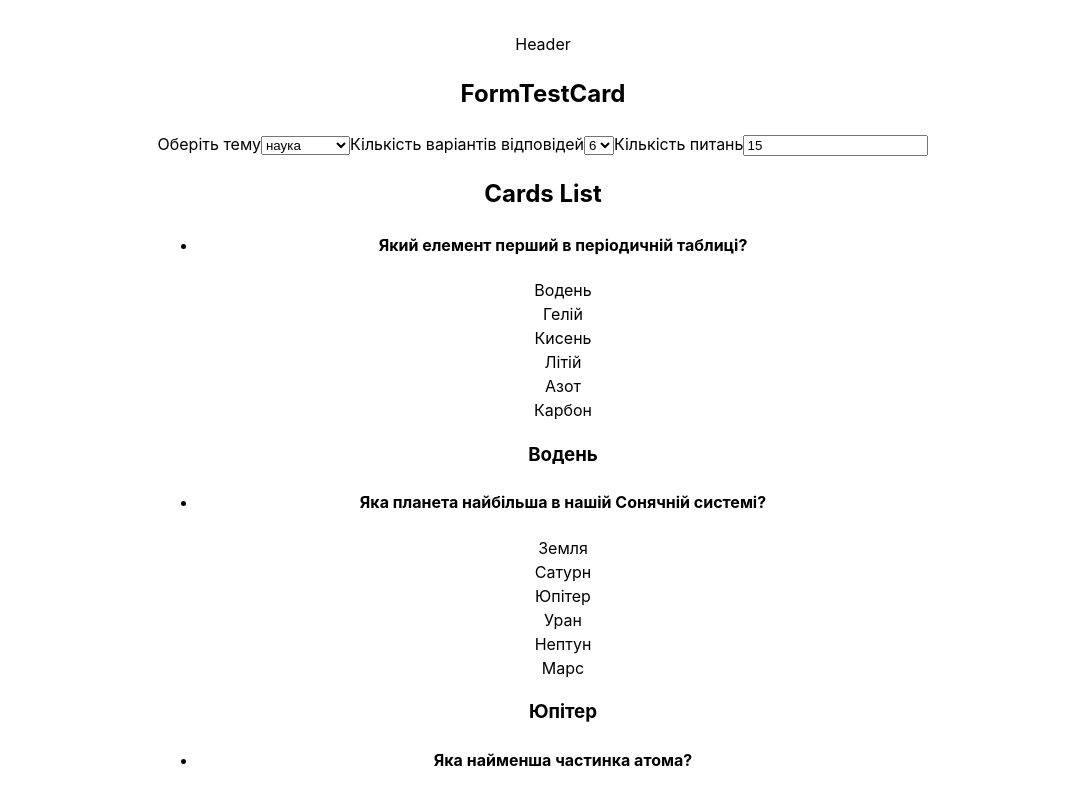
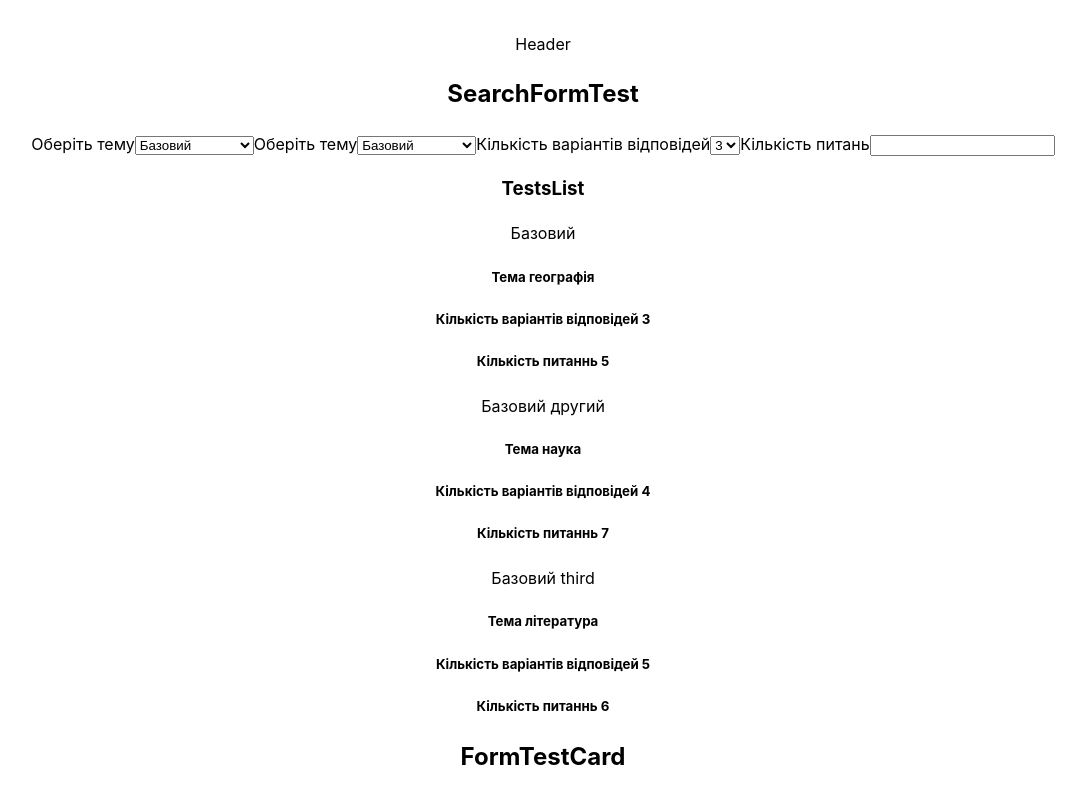
Before and after one commit to MorskoySom/test-skills, a React (Vite) app: page / in a window 1280 px wide. Shown: the top 796 px of the page, without its empty margins (97-1183 px from the left). Built offline with nearby package versions, Linux system fonts and the light colour scheme.

Commit message:
need fix new search

```diff
--- a/package.json
+++ b/package.json
@@ -12,6 +12,7 @@
     "preview": "vite preview"
   },
   "dependencies": {
+    "formik": "^2.4.6",
     "nanoid": "^5.0.7",
     "react": "^18.3.1",
     "react-dom": "^18.3.1"
--- a/src/App.jsx
+++ b/src/App.jsx
@@ -1,6 +1,7 @@
 import { Component } from 'react'
 import { FormTestCard } from "./Components/FormTestCard/FormTestCard";
 import { TestCardList } from './Components/TestCardList/TestCardList';
+import {TestsList} from './Components/TestsList/TestsList';
 import bodyQuestions from './questions.json'
 import './App.css'
 
@@ -35,17 +36,15 @@ export class App extends Component {
   render() {
     const { categoryType } = this.state.filterCard;
     const geographyQuestions = this.getQuestionsByCategory(categoryType);
-    const parts = [ 'усі', ...this.state.allQuestions.map(item => item.category)];
+    const parts = ['усі', ...this.state.allQuestions.map(item => item.category)];
 
     return (
       <>
         <div>Header</div>
+        <TestsList />
         <FormTestCard
           categories={parts}
           filterCard={this.state.filterCard}
-          onChangeCategory={this.changeCategoryType}
-          onChangeAnswersQuantity={this.changeAnswersQuantity}
-          onChangeQuestionNumber={this.changeQuestionNumber}
           onChangefilterCard={this.changefilterCard}
         />
         <TestCardList
--- /dev/null
+++ b/src/Components/TestsList/SearchTestSession/SearchTestSession.jsx
@@ -0,0 +1,65 @@
+import PropTypes from 'prop-types';
+import { nanoid } from 'nanoid';
+
+export const SearchTestSession = ({
+    tests: { name, categoryType, answersQuantity, questionNumber },
+    readyTests,
+    categories,
+    onChangeFilterSearch }) => {
+
+
+    return (
+        <>
+            <h2>SearchFormTest</h2>
+            <label htmlFor="name-select">Оберіть тему</label>
+            <select
+                id="name-select"
+                value={name}
+                onChange={evt => onChangeFilterSearch('name', evt.target.value)}>
+                {readyTests.map(readyTest => (
+                        <option key={nanoid()} value={readyTest}>
+                            {readyTest}
+                        </option>
+                    ))}
+            </select>
+            <label htmlFor="category-select">Оберіть тему</label>
+            <select
+                id="category-select"
+                value={categoryType}
+                onChange={evt => onChangeFilterSearch('categoryType', evt.target.value)}>
+                {categories.map(category => (
+                        <option key={nanoid()} value={category}>
+                            {category}
+                        </option>
+                    ))}
+            </select>
+            <label htmlFor="answers_quantity_select">Кількість варіантів відповідей</label>
+            <select
+                id="answers_quantity_select"
+                value={answersQuantity}
+                onChange={e => onChangeFilterSearch('answersQuantity', e.target.value)} >
+                    <option value='3'>3</option>
+                    <option value='4'>4</option>
+                    <option value='5'>5</option>
+                    <option value='6'>6</option>
+            </select>
+            <label htmlFor="question_number">Кількість питань</label>
+            <input
+                id='question_number'
+                type='text' value={questionNumber}
+                onChange={e => onChangeFilterSearch('questionNumber', e.target.value)} />
+        </>
+    )
+};
+
+SearchTestSession.propTypes = {
+    tests: PropTypes.shape({
+        name: PropTypes.string.isRequired,
+        categoryType: PropTypes.string.isRequired,
+        answersQuantity: PropTypes.string.isRequired,
+        questionNumber: PropTypes.string.isRequired,
+    }),
+    categories: PropTypes.array.isRequired,
+    readyTests: PropTypes.array.isRequired,
+    onChangeFilterSearch: PropTypes.func.isRequired,
+};
--- /dev/null
+++ b/src/Components/TestsList/TestsList.jsx
@@ -0,0 +1,65 @@
+import { nanoid } from 'nanoid';
+import { Component } from 'react';
+import { SearchTestSession } from './SearchTestSession/SearchTestSession';
+
+export class TestsList extends Component {
+
+    state = {
+        savedTestSessions: [{
+            name: 'Базовий',
+            categoryType: "географія",
+            answersQuantity: '3',
+            questionNumber: '5',
+        }, {
+            name: 'Базовий другий',
+            categoryType: "наука",
+            answersQuantity: '4',
+            questionNumber: '7',
+        }, {
+            name: 'Базовий third',
+            categoryType: "література",
+            answersQuantity: '5',
+            questionNumber: '6',
+        }
+        ],
+    }
+
+    changeFilterSearch = (key, value) => {
+    this.setState(prevState => ({
+      savedTestSessions: {
+        ...prevState.filterCard,
+        [key]: value
+      }
+    }))
+    }
+
+    render() {
+        const readyTests = this.state.savedTestSessions.map(test => test.name);
+        const categories = this.state.savedTestSessions.map(test => test.name);
+
+        return (
+            <div>
+                <SearchTestSession
+                    categories={categories}
+                    readyTests={readyTests}
+                    tests={this.state.savedTestSessions}
+                    onChangeFilterSearch={this.changeFilterSearch}
+                />
+                <h3>TestsList</h3>
+                <div>
+                    {this.state.savedTestSessions.map(test => (
+                        <div key={nanoid()}>{test.name}
+                            <h5>Тема  {test.categoryType}</h5>
+                            <h5>Кількість варіантів відповідей  {test.answersQuantity}</h5>
+                            <h5>Кількість питаннь  {test.questionNumber}</h5>
+                        </div>
+                    ))}
+                </div>
+            </div>
+        )
+    }
+
+};
+
+
+export default TestsList;
```
Also changed, not shown: 1 other file (tests, documents, lock files or other folders).
